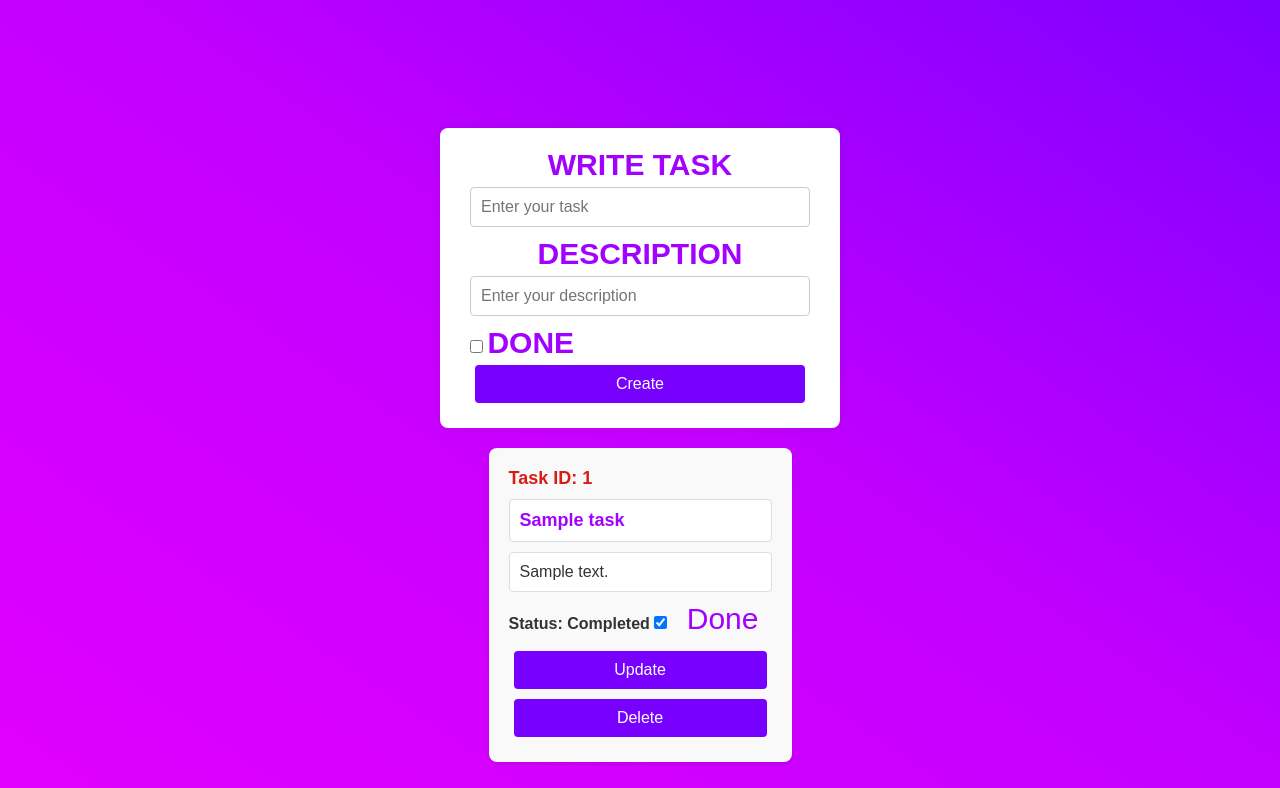
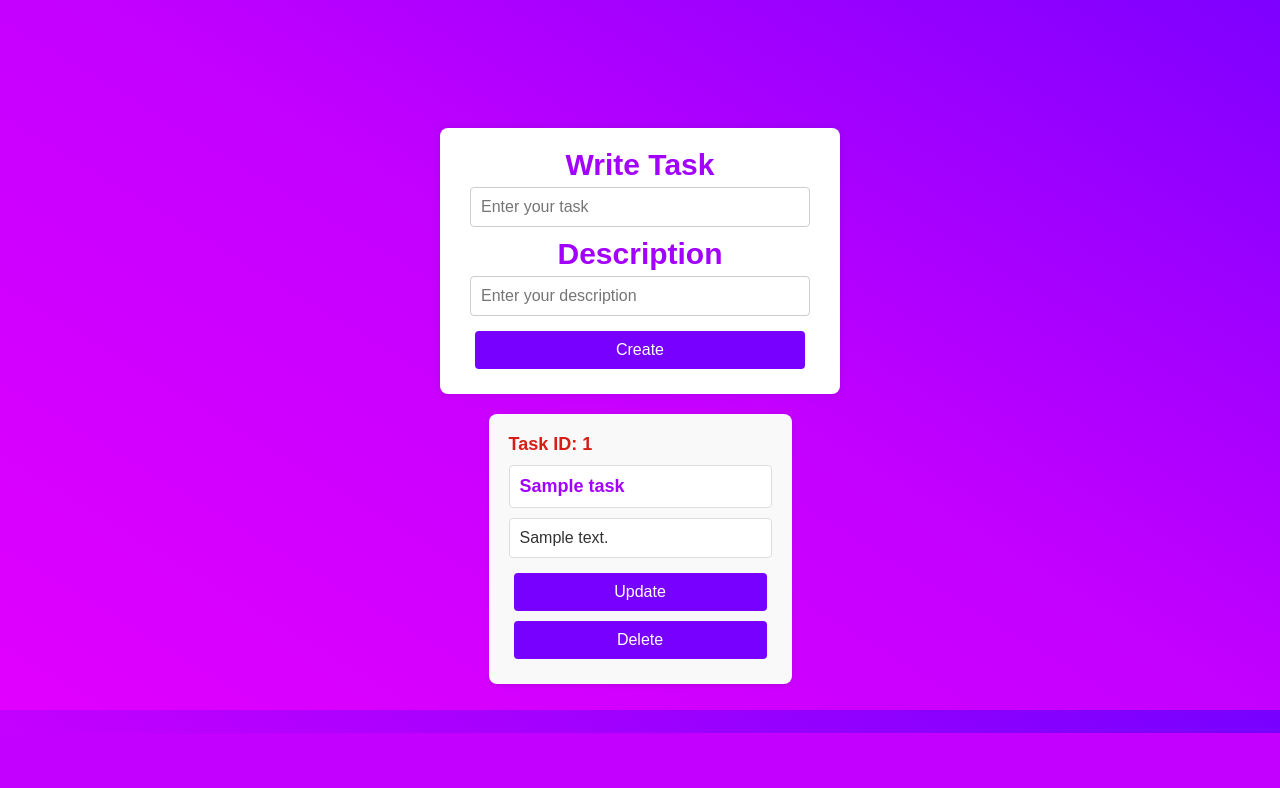
Before and after one commit to aayushsugandhi2703/FLASK_SQL, a Flask app: page / in a window 1280 px wide. Shown: the part 67-855 px from the top of the page. After the commit the page ends 800 px from the top, so only its background shows below. Run offline with Flask 3, Linux system fonts and the light colour scheme; tables that the repository leaves empty or names only in its code hold one stand-in row (values such as "Sample post").

Commit message:
did somae changes

```diff
--- a/app.py
+++ b/app.py
@@ -1,5 +1,4 @@
 from flask import Flask, render_template, request, redirect, url_for, jsonify, flash
-
 import mysql.connector
 
 app = Flask(__name__)
@@ -16,10 +15,10 @@ cursor = db.cursor()
 
 @app.route('/')
 def index():
-    # Retrieve all tasks from the database
-    cursor.execute('SELECT * FROM tasks')
-    tasks = cursor.fetchall()
-    return render_template('index.html', tasks=tasks, task="TASK WEBPAGE")
+      # Retrieve all tasks from the database
+        cursor.execute('SELECT * FROM tasks')
+        tasks = cursor.fetchall()
+        return render_template('index.html', tasks=tasks, task="TASK WEBPAGE")
 
 @app.route('/create', methods=['POST'])
 def create():
@@ -28,10 +27,15 @@ def create():
         description = request.form['description']
         complete = request.form.get('complete', False)
 
-        # Insert data into the database
-        cursor.execute('INSERT INTO tasks (title, description, complete) VALUES (%s, %s, %s)', (title, description, complete))
-        db.commit()
-        flash('Task added successfully')
+        try:
+            # Insert data into the database
+            cursor.execute('INSERT INTO tasks (title, description, complete) VALUES (%s, %s, %s)', (title, description, complete))
+            db.commit()
+            flash('Task added successfully')
+        except Exception as e:
+            db.rollback()
+            flash(f'Error adding task: {str(e)}')
+
         return redirect(url_for('index'))
 
 @app.route('/update/<int:id>', methods=['POST'])
@@ -41,19 +45,29 @@ def update(id):
         description = request.form['description']
         complete = request.form.get('complete', False)
 
-        # Update data in the database
-        cursor.execute('UPDATE tasks SET title=%s, description=%s, complete=%s WHERE id=%s', (title, description, complete, id))
-        db.commit()
-        flash('Task updated successfully')
+        try:
+            # Update data in the database
+            cursor.execute('UPDATE tasks SET title=%s, description=%s, complete=%s WHERE id=%s', (title, description, complete, id))
+            db.commit()
+            flash('Task updated successfully')
+        except Exception as e:
+            db.rollback()
+            flash(f'Error updating task: {str(e)}')
+
         return redirect(url_for('index'))
 
 @app.route('/delete/<int:id>', methods=['POST'])
 def delete(id):
     if request.method == 'POST':
-        # Delete task from the database
-        cursor.execute('DELETE FROM tasks WHERE id = %s', (id,))
-        db.commit()
-        flash('Task deleted successfully')
+        try:
+            # Delete task from the database
+            cursor.execute('DELETE FROM tasks WHERE id = %s', (id,))
+            db.commit()
+            flash('Task deleted successfully')
+        except Exception as e:
+            db.rollback()
+            flash(f'Error deleting task: {str(e)}')
+
         return redirect(url_for('index'))
 
 if __name__ == '__main__':
--- a/templates/index.html
+++ b/templates/index.html
@@ -5,7 +5,7 @@
     <meta charset="UTF-8">
     <meta name="viewport" content="width=device-width, initial-scale=1.0">
     <link rel="stylesheet" href="/static/styel.css">
-    <title>Document</title>
+    <title>Task Manager</title>
 </head>
 
 <body>
@@ -16,14 +16,10 @@
     </nav>
     <div class="container" id="form-container">
         <form action="{{ url_for('create') }}" method="POST">
-            <label for="task">WRITE TASK</label>
+            <label for="task">Write Task</label>
             <input type="text" name="task" placeholder="Enter your task" required>
-            <label for="description">DESCRIPTION</label>
+            <label for="description">Description</label>
             <input type="text" name="description" placeholder="Enter your description" required>
-            <div>
-                <input type="checkbox" name="completed">
-                <label for="completed">DONE</label>
-            </div>
             <button type="submit">Create</button>
         </form>
     </div>
@@ -35,11 +31,8 @@
                     <form method="POST" action="{{ url_for('update', id=task[0]) }}">
                         <div class="task-id">Task ID: {{ task[0] }}</div>
                         <div class="task-title"><input type="text" name="task" value="{{ task[1] }}" required></div>
-                        <div class="task-description"><input type="text" name="description" value="{{ task[2] }}" required></div>
-                        <div class="task-status">Status: {{ "Completed" if task[3] else "Pending" }}
-                            <input type="checkbox" name="done" {% if task[3] %}checked{% endif %}>
-                            <label for="done">Done</label>
-                        </div>
+                        <div class="task-description"><input type="text" name="description" value="{{ task[2] }}"
+                                required></div>
                         <button type="submit">Update</button>
                     </form>
                     <form method="POST" action="{{ url_for('delete', id=task[0]) }}">
```
